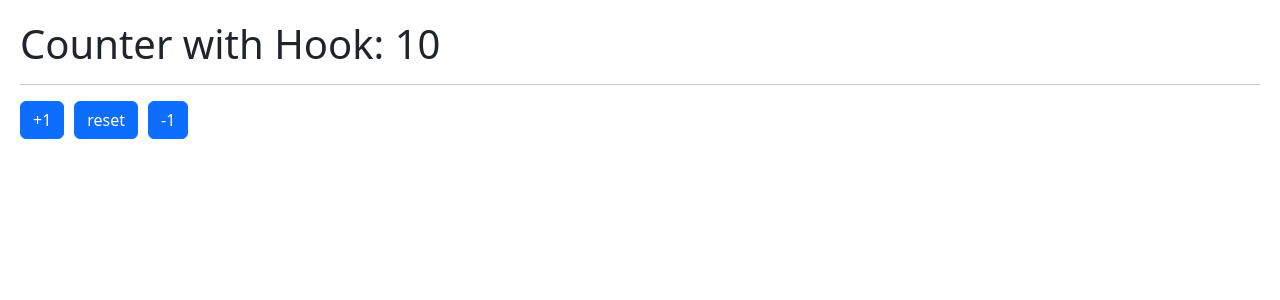
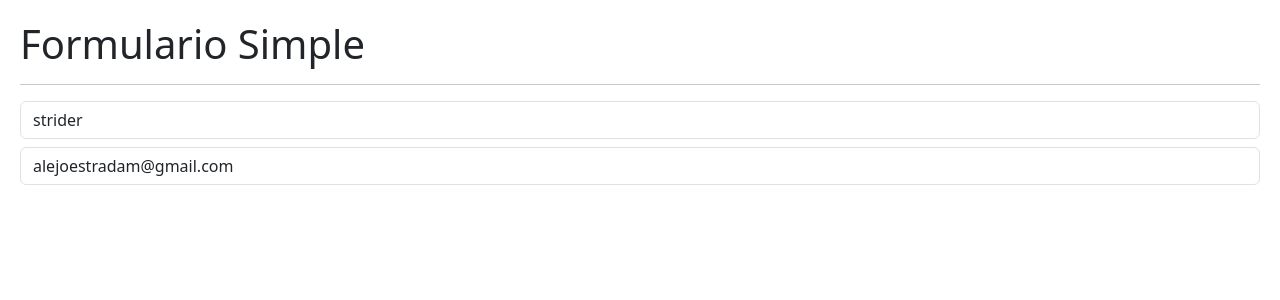
Before and after one commit to MyFirstVlog/REACT-HOOKS-v17.0.2, a React (Vite) app: page / in a window 1280 px wide. Shown: the top 300 px of the page. Built offline with nearby package versions, Linux system fonts and the light colour scheme.

Commit message:
useEffect basis

```diff
--- /dev/null
+++ b/src/02-useEffect/SimpleForm.jsx
@@ -0,0 +1,57 @@
+import { useEffect, useState } from "react"
+
+export const SimpleForm = () => {
+
+    const [formState, setFormState] = useState({
+        username: "strider",
+        email: "alejoestradam@gmail.com"
+    });
+
+    const {username, email} = formState;
+
+
+    const onInputChange = ({target}) => {
+        const {name, value} = target;
+        setFormState({
+            ...formState,
+            [name]: value
+        })
+        console.log(formState);
+    }
+
+    useEffect(() => {
+      console.log("form is changing and I can detect it at least at first nesting level");
+    }, [formState]);
+
+    useEffect(() => {
+      console.log("form is changing and I can detect it at least at first nesting level");
+    }, [email]);
+
+
+  return (
+    <>
+        <h1>
+            Formulario Simple
+        </h1>
+        <hr/>
+
+        <input
+            type='text'
+            className="form-control"
+            placeholder="Username"
+            name = "username"
+            value={username}
+            onChange={onInputChange}
+        />
+
+        <input
+            type='text'
+            className="form-control mt-2"
+            placeholder="Email"
+            name = "email"
+            value={email}
+            onChange={onInputChange}
+        />
+    </>
+  )
+}
--- a/src/main.jsx
+++ b/src/main.jsx
@@ -1,14 +1,15 @@
 import React from 'react';
 import ReactDOM from 'react-dom';
+import { SimpleForm } from './02-useEffect/SimpleForm';
 // import { CounterApp } from './01-useState/CounterApp';
-import { CounterWithCustomHook } from './01-useState/CounterWithCustomHook';
+// import { CounterWithCustomHook } from './01-useState/CounterWithCustomHook';
 // import { HooksApp } from './HooksApp';
 
 import './index.css';
 
 ReactDOM.render(
   <React.StrictMode>
-    <CounterWithCustomHook/>
+    <SimpleForm/>
   </React.StrictMode>,
   document.getElementById('root')
 );
```
